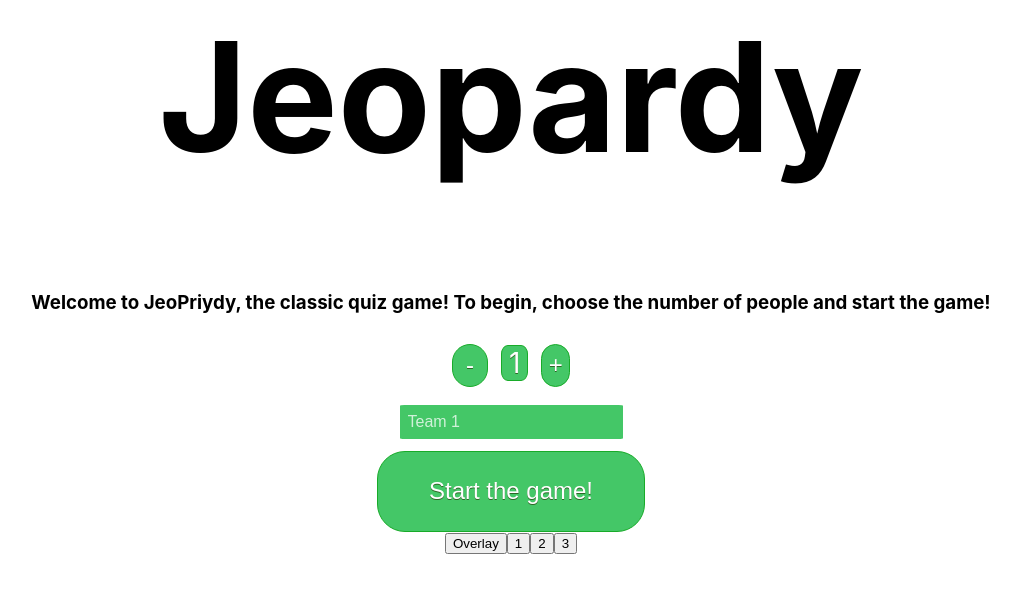
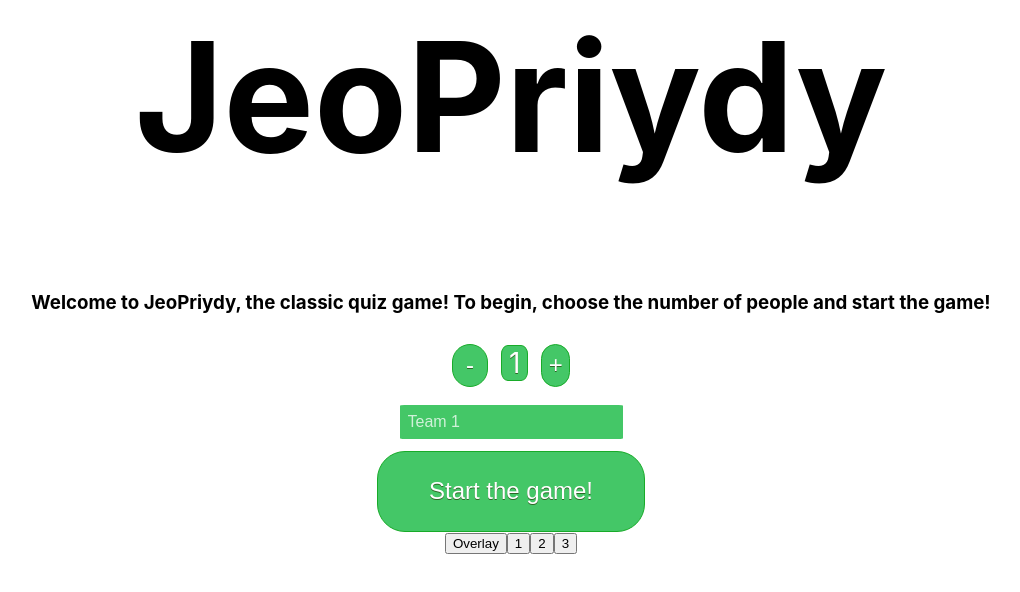
Before and after one commit to priyanshumahey/Jeopardy, a React (Create React App) app in the folder game/: page / in a window 1280 px wide. Shown: the top 592 px of the page, without its empty margins (129-1149 px from the left). Built offline with nearby package versions, Linux system fonts and the light colour scheme.

Commit message:
Update App.js

```diff
--- a/game/src/App.js
+++ b/game/src/App.js
@@ -8,7 +8,7 @@
 const Head = () => {
   return (
     <>
-      <h1 className="Title" >Jeopardy</h1>
+      <h1 className="Title" >JeoPriydy</h1>
       <h3>Welcome to JeoPriydy, the classic quiz game! To begin, choose the number of people and start the game!</h3>
     </>
   )
```
